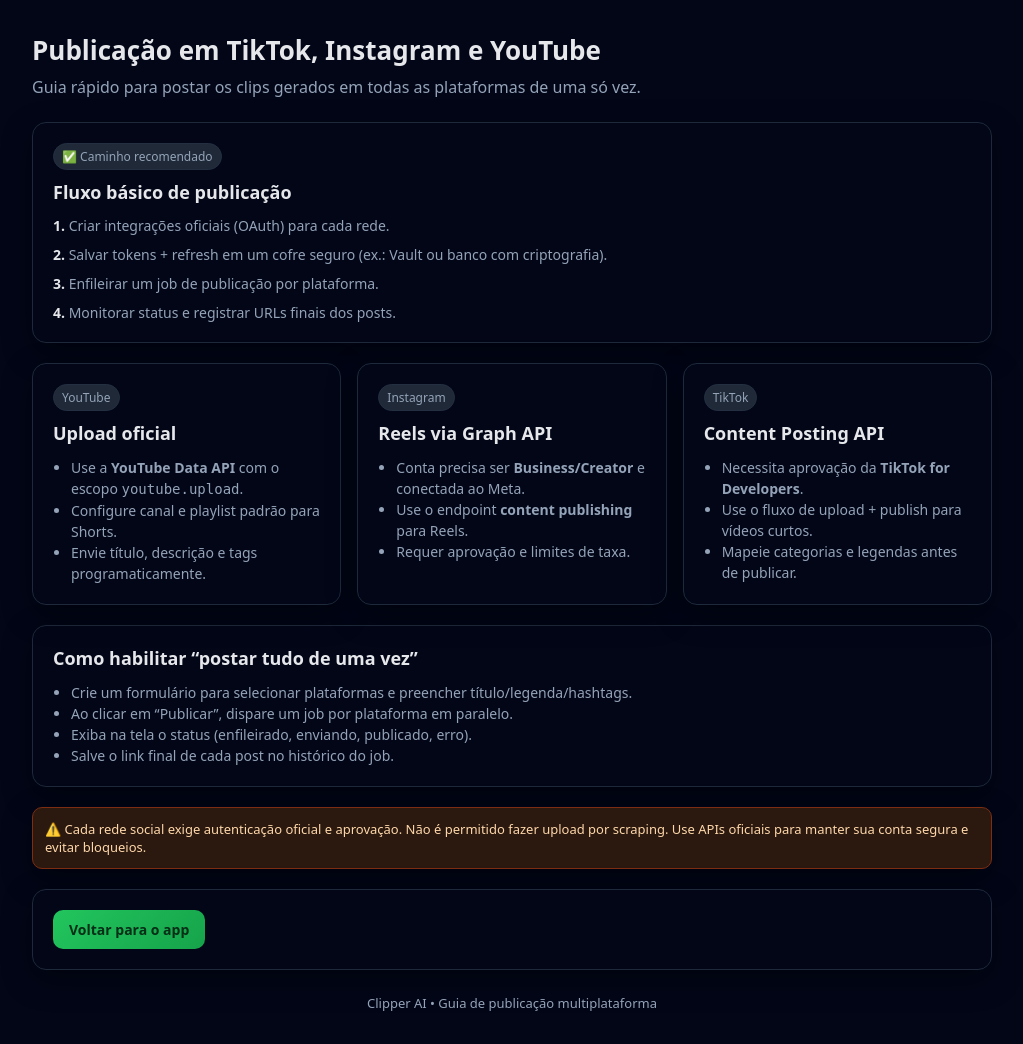
After one commit to Lisbooa16/ia_clip, a Django app: page /publicar/ in a window 1280 px wide. The commit adds this page. Shown: the whole page, without its empty margins (128-1151 px from the left). Run offline with Django 5.2, Linux system fonts and the light colour scheme; parts of the project's set-up code (start-up, migrations or seed data) failed here and were passed over.

Commit message:
Add publishing guide for multi-platform posts

```diff
--- /dev/null
+++ b/clips/templates/clips/publishing.html
@@ -0,0 +1,203 @@
+<!doctype html>
+<html lang="pt-br">
+<head>
+  <meta charset="utf-8">
+  <title>Publicação Multiplataforma • Clipper AI</title>
+  <meta name="viewport" content="width=device-width, initial-scale=1">
+
+  <style>
+    :root {
+      --bg: #0f172a;
+      --card: #020617;
+      --border: #1e293b;
+      --text: #e5e7eb;
+      --muted: #94a3b8;
+      --primary: #22c55e;
+      --warning: #f97316;
+    }
+
+    * { box-sizing: border-box; }
+
+    body {
+      margin: 0;
+      font-family: system-ui, -apple-system, BlinkMacSystemFont, "Segoe UI", Roboto, sans-serif;
+      background: radial-gradient(circle at top, #020617, #020617);
+      color: var(--text);
+      min-height: 100vh;
+      padding: 32px 16px;
+    }
+
+    .app {
+      max-width: 960px;
+      margin: 0 auto;
+    }
+
+    header {
+      margin-bottom: 24px;
+    }
+
+    header h1 {
+      margin: 0 0 8px;
+      font-size: 26px;
+    }
+
+    header p {
+      margin: 0;
+      color: var(--muted);
+    }
+
+    .card {
+      background: var(--card);
+      border: 1px solid var(--border);
+      border-radius: 14px;
+      padding: 20px;
+      margin-bottom: 20px;
+      box-shadow: 0 10px 30px rgba(0,0,0,.4);
+    }
+
+    .grid {
+      display: grid;
+      grid-template-columns: repeat(auto-fit, minmax(240px, 1fr));
+      gap: 16px;
+    }
+
+    h2 {
+      margin: 0 0 12px;
+      font-size: 18px;
+    }
+
+    ul {
+      padding-left: 18px;
+      margin: 0;
+      color: var(--muted);
+      font-size: 14px;
+      line-height: 1.5;
+    }
+
+    .tag {
+      display: inline-flex;
+      align-items: center;
+      gap: 6px;
+      font-size: 12px;
+      padding: 4px 8px;
+      border-radius: 999px;
+      background: #1f2937;
+      color: var(--muted);
+      border: 1px solid #243042;
+      margin-bottom: 10px;
+    }
+
+    .cta {
+      display: inline-flex;
+      align-items: center;
+      gap: 8px;
+      background: linear-gradient(135deg, #22c55e, #16a34a);
+      color: #052e16;
+      padding: 10px 16px;
+      border-radius: 10px;
+      text-decoration: none;
+      font-weight: 700;
+      font-size: 14px;
+    }
+
+    .warning {
+      color: #fed7aa;
+      background: #2b190f;
+      border: 1px solid #7c2d12;
+      padding: 12px;
+      border-radius: 10px;
+      font-size: 13px;
+    }
+
+    .flow {
+      display: grid;
+      gap: 10px;
+      font-size: 14px;
+      color: var(--muted);
+    }
+
+    .flow strong {
+      color: var(--text);
+    }
+
+    footer {
+      text-align: center;
+      color: var(--muted);
+      font-size: 13px;
+      margin-top: 24px;
+    }
+  </style>
+</head>
+<body>
+  <div class="app">
+    <header>
+      <h1>Publicação em TikTok, Instagram e YouTube</h1>
+      <p>Guia rápido para postar os clips gerados em todas as plataformas de uma só vez.</p>
+    </header>
+
+    <div class="card">
+      <div class="tag">✅ Caminho recomendado</div>
+      <h2>Fluxo básico de publicação</h2>
+      <div class="flow">
+        <div><strong>1.</strong> Criar integrações oficiais (OAuth) para cada rede.</div>
+        <div><strong>2.</strong> Salvar tokens + refresh em um cofre seguro (ex.: Vault ou banco com criptografia).</div>
+        <div><strong>3.</strong> Enfileirar um job de publicação por plataforma.</div>
+        <div><strong>4.</strong> Monitorar status e registrar URLs finais dos posts.</div>
+      </div>
+    </div>
+
+    <div class="grid">
+      <div class="card">
+        <div class="tag">YouTube</div>
+        <h2>Upload oficial</h2>
+        <ul>
+          <li>Use a <strong>YouTube Data API</strong> com o escopo <code>youtube.upload</code>.</li>
+          <li>Configure canal e playlist padrão para Shorts.</li>
+          <li>Envie título, descrição e tags programaticamente.</li>
+        </ul>
+      </div>
+      <div class="card">
+        <div class="tag">Instagram</div>
+        <h2>Reels via Graph API</h2>
+        <ul>
+          <li>Conta precisa ser <strong>Business/Creator</strong> e conectada ao Meta.</li>
+          <li>Use o endpoint <strong>content publishing</strong> para Reels.</li>
+          <li>Requer aprovação e limites de taxa.</li>
+        </ul>
+      </div>
+      <div class="card">
+        <div class="tag">TikTok</div>
+        <h2>Content Posting API</h2>
+        <ul>
+          <li>Necessita aprovação da <strong>TikTok for Developers</strong>.</li>
+          <li>Use o fluxo de upload + publish para vídeos curtos.</li>
+          <li>Mapeie categorias e legendas antes de publicar.</li>
+        </ul>
+      </div>
+    </div>
+
+    <div class="card">
+      <h2>Como habilitar “postar tudo de uma vez”</h2>
+      <ul>
+        <li>Crie um formulário para selecionar plataformas e preencher título/legenda/hashtags.</li>
+        <li>Ao clicar em “Publicar”, dispare um job por plataforma em paralelo.</li>
+        <li>Exiba na tela o status (enfileirado, enviando, publicado, erro).</li>
+        <li>Salve o link final de cada post no histórico do job.</li>
+      </ul>
+    </div>
+
+    <div class="card warning">
+      ⚠️ Cada rede social exige autenticação oficial e aprovação. Não é permitido fazer upload
+      por scraping. Use APIs oficiais para manter sua conta segura e evitar bloqueios.
+    </div>
+
+    <div class="card">
+      <a class="cta" href="/">Voltar para o app</a>
+    </div>
+
+    <footer>
+      Clipper AI • Guia de publicação multiplataforma
+    </footer>
+  </div>
+</body>
+</html>
--- a/clips/urls.py
+++ b/clips/urls.py
@@ -3,6 +3,7 @@ from . import views
 
 urlpatterns = [
     path("", views.home, name="home"),
+    path("publicar/", views.publishing_guide, name="publishing_guide"),
     path("job/<int:job_id>/", views.job_detail, name="job_detail"),
     path("jobs/<int:job_id>/progress/", views.job_progress, name="job_progress"),
     path("clip/<int:clip_id>/reprocess/", views.reprocess_clip, name="reprocess_clip"),
--- a/clips/views.py
+++ b/clips/views.py
@@ -23,6 +23,9 @@ def home(request):
 
     jobs = VideoJob.objects.order_by("-created_at")[:20]
     return render(request, "clips/home.html", {"jobs": jobs})
+
+def publishing_guide(request):
+    return render(request, "clips/publishing.html")
 
 def job_detail(request, job_id):
     job = get_object_or_404(VideoJob, id=job_id)
```
Also changed, not shown: clips/templates/clips/home.html (+41 -0 lines).
